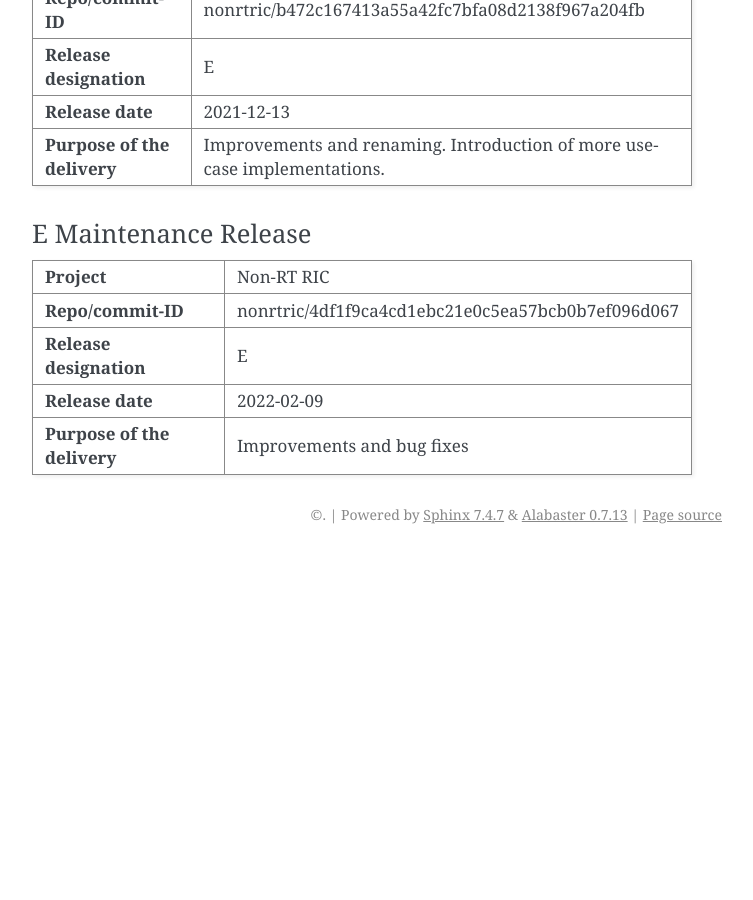
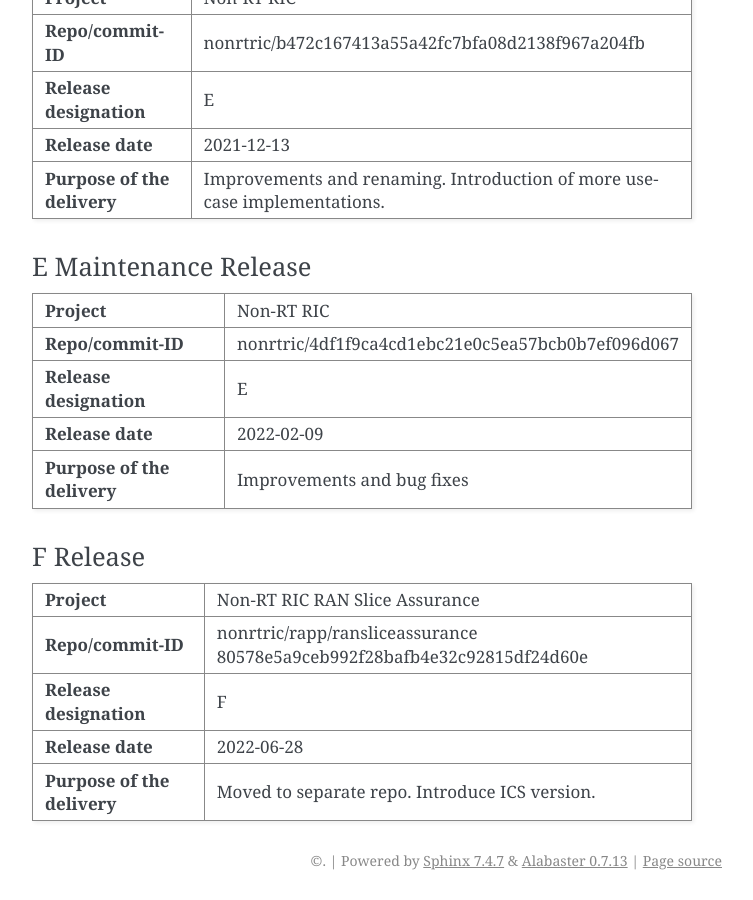
Before and after one commit to o-ran-sc/nonrtric-rapp-ransliceassurance, a Sphinx documentation site: the page built from docs/release-notes.rst, in a window 1280 px wide and 900 px high, scrolled down 2134 px. Shown: the whole window, without its empty margins (388-1141 px from the left). Built offline with Sphinx 7.4.7, drawn with Linux system fonts in a browser that asks for light colours; before the commit the page ends 2688 px from its top, so only the background shows below that; some of the changed text lies outside the part shown.

Commit message:
Update Release Notes
Issue-ID: NONRTRIC-762
Signed-off-by: elinuxhenrik <henrik.b.andersson@est.tech>
Change-Id: If3169c977d01df781095fbeb6971bfeb13f1d155

```diff
--- a/docs/release-notes.rst
+++ b/docs/release-notes.rst
@@ -25,6 +25,9 @@
 +------------+----------+------------------+-----------------+
 | 2022-02-14 | 1.0.2    | Henrik Andersson | E Maintenance   |
 |            |          |                  | Release         |
++------------+----------+------------------+-----------------+
+| 2022-06-28 | 1.1.0    | Henrik Andersson | F Maintenance   |
+|            |          |                  |                 |
 +------------+----------+------------------+-----------------+
 
 
@@ -163,3 +166,23 @@
 | **Purpose of the delivery** | Improvements and bug fixes                        |
 |                             |                                                   |
 +-----------------------------+---------------------------------------------------+
+
+F Release
+---------
++-----------------------------+---------------------------------------------------+
+| **Project**                 | Non-RT RIC RAN Slice Assurance                    |
+|                             |                                                   |
++-----------------------------+---------------------------------------------------+
+| **Repo/commit-ID**          | nonrtric/rapp/ransliceassurance                   |
+|                             | 80578e5a9ceb992f28bafb4e32c92815df24d60e          |
+|                             |                                                   |
++-----------------------------+---------------------------------------------------+
+| **Release designation**     | F                                                 |
+|                             |                                                   |
++-----------------------------+---------------------------------------------------+
+| **Release date**            | 2022-06-28                                        |
+|                             |                                                   |
++-----------------------------+---------------------------------------------------+
+| **Purpose of the delivery** | Moved to separate repo. Introduce ICS version.    |
+|                             |                                                   |
++-----------------------------+---------------------------------------------------+
```
